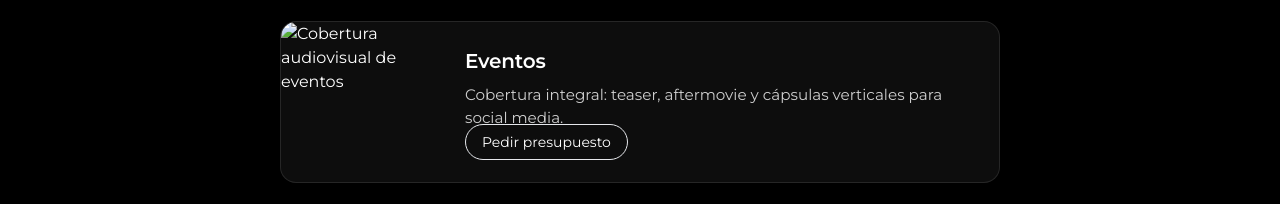
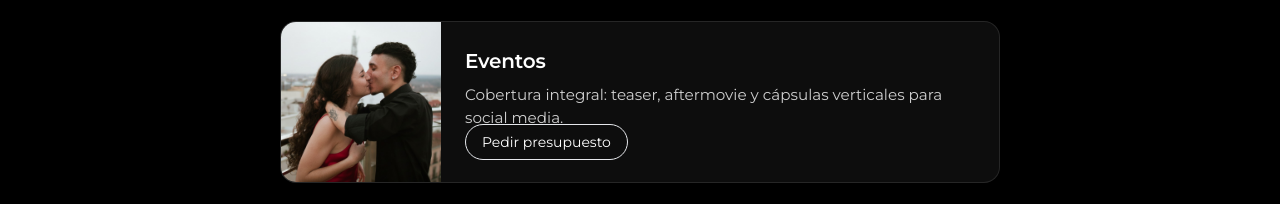
Before and after one commit to kulmenvisuals/KULMEN-, a plain HTML site: page index.html in a window 1280 px wide. Shown: the part 1790-1994 px from the top of the page. Drawn offline with nearby package versions, Linux system fonts and the light colour scheme.

Commit message:
Update index.html

```diff
--- a/index.html
+++ b/index.html
@@ -125,7 +125,7 @@
       <!-- Eventos -->
       <article class="case-card" data-animate>
         <div class="case-grid">
-          <img src="img/casos/eventos/fotografia-de-parejas.jpeg" alt="Cobertura audiovisual de eventos" class="case-img" />
+          <img src="img/fotografia-de-parejas.jpeg" alt="Cobertura audiovisual de eventos" class="case-img" />
           <div class="case-body">
             <h4 class="case-title">Eventos</h4>
             <p class="case-text">Cobertura integral: teaser, aftermovie y cápsulas verticales para social media.</p>
```
